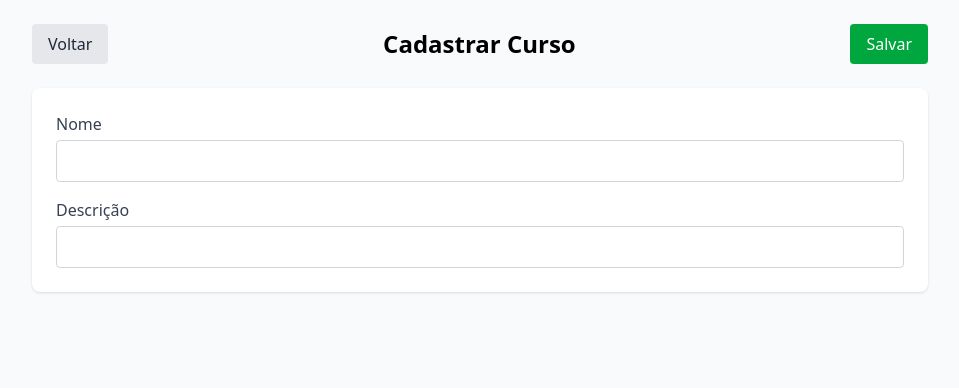
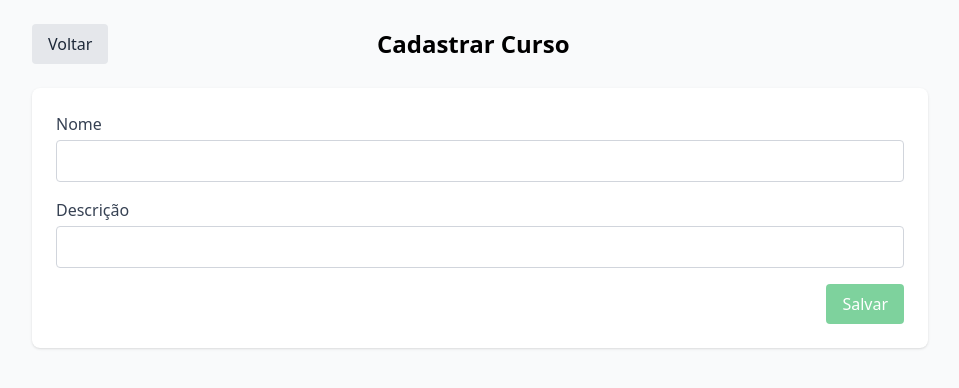
Before and after one commit to FelipeLTavares/gerenciador-cursos, an Angular app in the folder front/: page /cursos/cadastro in a window 1280 px wide. Shown: the top 388 px of the page, without its empty margins (160-1119 px from the left). Built offline with nearby package versions, Linux system fonts and the light colour scheme; sample sign-in values are in the browser's storage.

Commit message:
front: Adicionando validadores de formulario no front

```diff
--- a/front/src/app/pages/alunos/cadastro-alunos/cadastro-alunos.component.html
+++ b/front/src/app/pages/alunos/cadastro-alunos/cadastro-alunos.component.html
@@ -1,5 +1,4 @@
 <div class="min-h-screen bg-gray-50 px-4 py-6">
-    <!-- Header -->
   <div class="flex justify-between items-center max-w-4xl mx-auto mb-6">
     <button
       (click)="irPaginaInicio()"
@@ -10,25 +9,22 @@
 
     <h2 class="text-2xl font-bold text-center flex-grow">Cadastrar Aluno</h2>
 
-      <button
-        (click)="cadastrarAluno()"
-        class="bg-green-600 text-white px-4 py-2 rounded hover:bg-green-700 transition"
-      >
-        Salvar
-      </button>
+    <div class="w-[90px]"></div>
   </div>
 
-    <!-- Formulário -->
   <div class="bg-white shadow rounded-lg p-6 max-w-4xl mx-auto">
-      <form class="space-y-4">
+    <form #formAluno="ngForm" (ngSubmit)="cadastrarAluno()" class="space-y-4">
       <div>
         <label class="block text-gray-700 font-medium mb-1">Nome</label>
         <input
           type="text"
           [(ngModel)]="aluno.nome"
           name="nome"
+          required
+          #nome="ngModel"
           class="w-full border border-gray-300 rounded px-4 py-2 focus:outline-none focus:ring-2 focus:ring-blue-500"
         />
+        <p *ngIf="nome.invalid && nome.touched" class="text-red-500 text-sm">Nome é obrigatório.</p>
       </div>
 
       <div>
@@ -37,8 +33,23 @@
           type="email"
           [(ngModel)]="aluno.email"
           name="email"
+          required
+          email
+          #email="ngModel"
           class="w-full border border-gray-300 rounded px-4 py-2 focus:outline-none focus:ring-2 focus:ring-blue-500"
         />
+        <p *ngIf="email.errors?.['required'] && email.touched" class="text-red-500 text-sm">E-mail é obrigatório.</p>
+        <p *ngIf="email.errors?.['email'] && email.touched" class="text-red-500 text-sm">E-mail inválido.</p>
+      </div>
+
+      <div class="text-right">
+        <button
+          type="submit"
+          [disabled]="formAluno.invalid"
+          class="bg-green-600 text-white px-4 py-2 rounded hover:bg-green-700 transition disabled:opacity-50"
+        >
+          Salvar
+        </button>
       </div>
     </form>
   </div>
--- a/front/src/app/pages/cursos/cadastro-cursos/cadastro-cursos.component.html
+++ b/front/src/app/pages/cursos/cadastro-cursos/cadastro-cursos.component.html
@@ -1,5 +1,4 @@
 <div class="min-h-screen bg-gray-50 px-4 py-6">
-    <!-- Header -->
   <div class="flex justify-between items-center max-w-4xl mx-auto mb-6">
     <button
       (click)="irPaginaCursos()"
@@ -10,35 +9,45 @@
 
     <h2 class="text-2xl font-bold text-center flex-grow">Cadastrar Curso</h2>
 
-      <button
-        (click)="cadastrarAluno()"
-        class="bg-green-600 text-white px-4 py-2 rounded hover:bg-green-700 transition"
-      >
-        Salvar
-      </button>
+    <div class="w-[90px]"></div>
   </div>
 
-    <!-- Formulário -->
   <div class="bg-white shadow rounded-lg p-6 max-w-4xl mx-auto">
-      <form class="space-y-4">
+    <form #formCurso="ngForm" (ngSubmit)="cadastrarCurso()" class="space-y-4">
       <div>
         <label class="block text-gray-700 font-medium mb-1">Nome</label>
         <input
           type="text"
           [(ngModel)]="curso.nome"
           name="nome"
+          required
+          #nome="ngModel"
           class="w-full border border-gray-300 rounded px-4 py-2 focus:outline-none focus:ring-2 focus:ring-blue-500"
         />
+        <p *ngIf="nome.invalid && nome.touched" class="text-red-500 text-sm">Nome é obrigatório.</p>
       </div>
 
       <div>
         <label class="block text-gray-700 font-medium mb-1">Descrição</label>
         <input
-            type="email"
+          type="text"
           [(ngModel)]="curso.descricao"
-            name="email"
+          name="descricao"
+          required
+          #descricao="ngModel"
           class="w-full border border-gray-300 rounded px-4 py-2 focus:outline-none focus:ring-2 focus:ring-blue-500"
         />
+        <p *ngIf="descricao.invalid && descricao.touched" class="text-red-500 text-sm">Descrição é obrigatória.</p>
+      </div>
+
+      <div class="text-right">
+        <button
+          type="submit"
+          [disabled]="formCurso.invalid"
+          class="bg-green-600 text-white px-4 py-2 rounded hover:bg-green-700 transition disabled:opacity-50"
+        >
+          Salvar
+        </button>
       </div>
     </form>
   </div>
--- a/front/src/app/pages/cursos/cadastro-cursos/cadastro-cursos.component.ts
+++ b/front/src/app/pages/cursos/cadastro-cursos/cadastro-cursos.component.ts
@@ -30,7 +30,7 @@ export class CadastroCursosComponent {
     this.router.navigate(['/cursos']);
   }
 
-  cadastrarAluno() {
+  cadastrarCurso() {
     this.cursosService.cadastrar(this.curso).subscribe({
       next: () => this.irPaginaCursos(),
       error: () => this.mensagemErro = 'Errro ao cadastrar aluno!'
```
Lines whose indentation alone changed are shown as unchanged.
